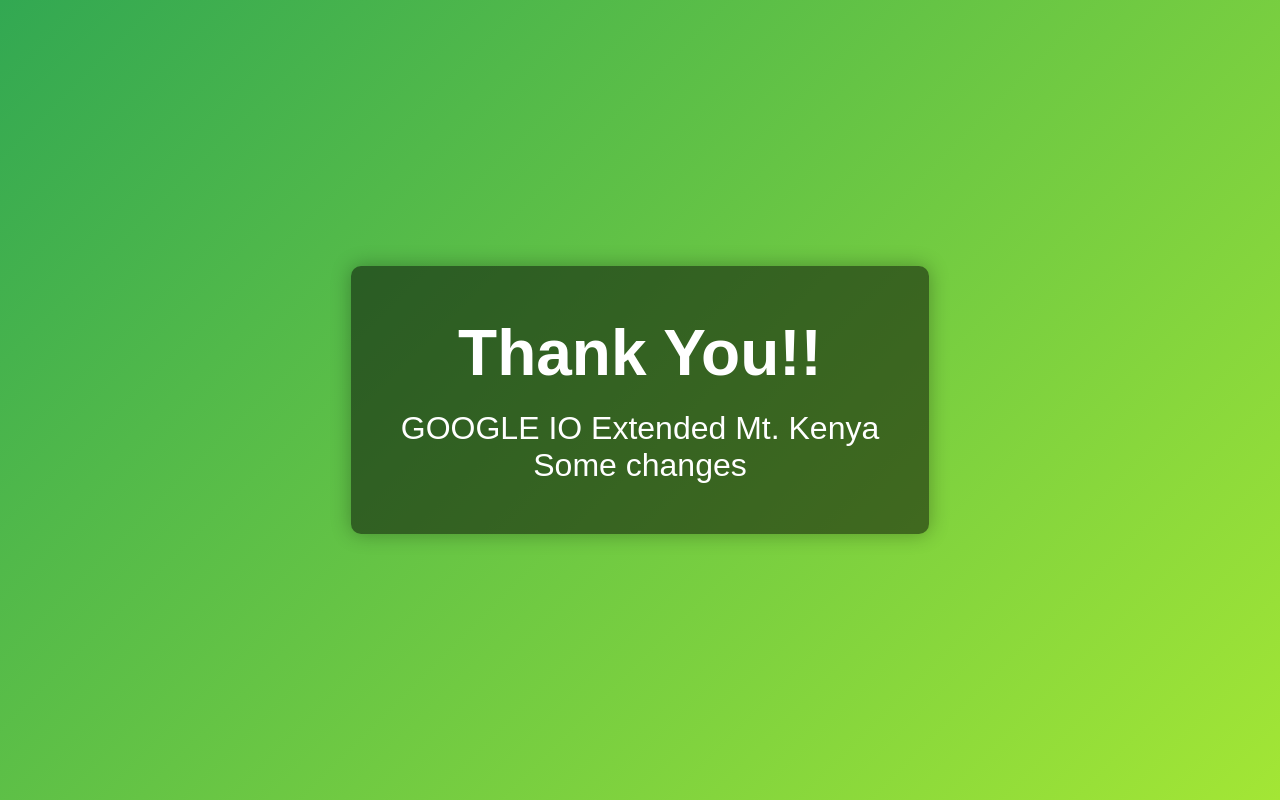
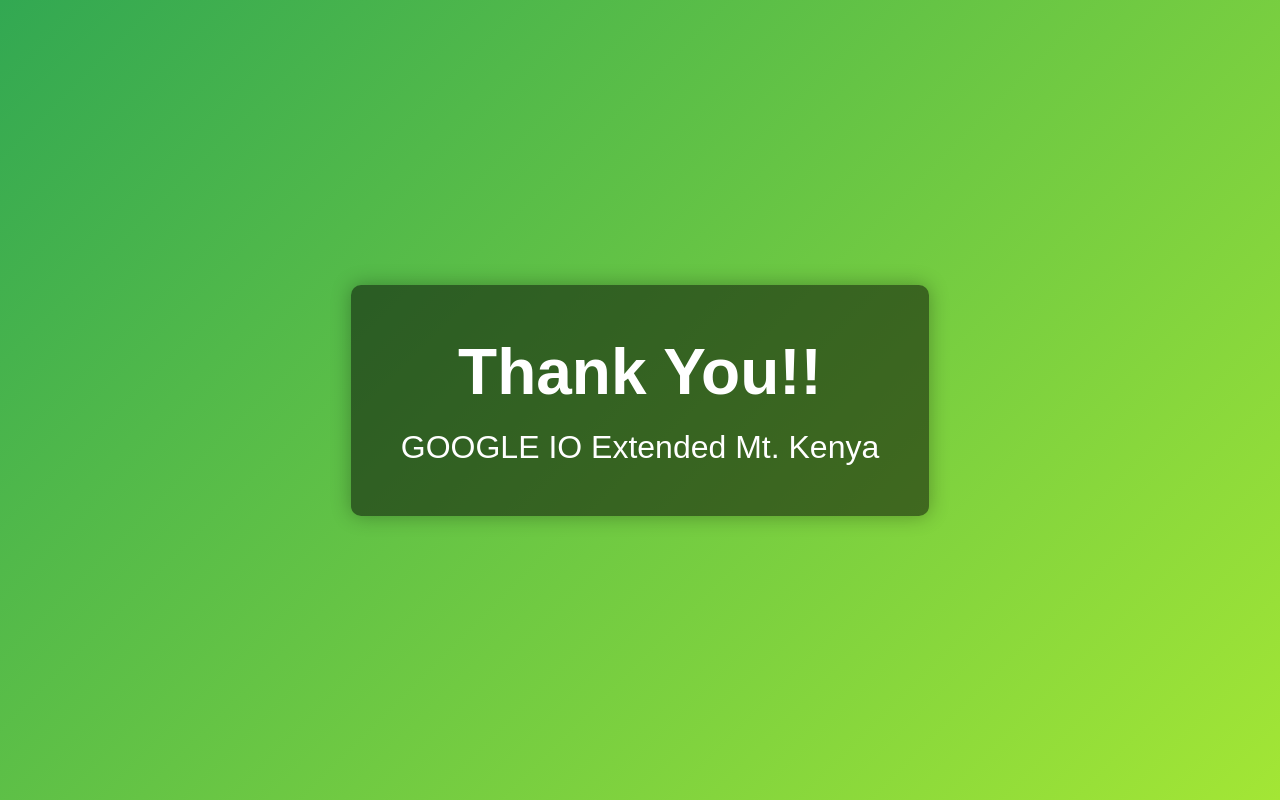
Before and after one commit to joe6276/GDG-CI-CD, a website: page assets/index.html in a window 1280 px wide. Drawn offline with Linux system fonts and the light colour scheme.

Commit message:
Working on CICD

```diff
--- a/assets/index.html
+++ b/assets/index.html
@@ -48,7 +48,7 @@
     <div class="container">
         <h1>Thank You!!</h1>
         <p>GOOGLE IO Extended Mt. Kenya</p>
-        <p>Some changes</p>
+
     </div>
 </body>
 </html>
```
